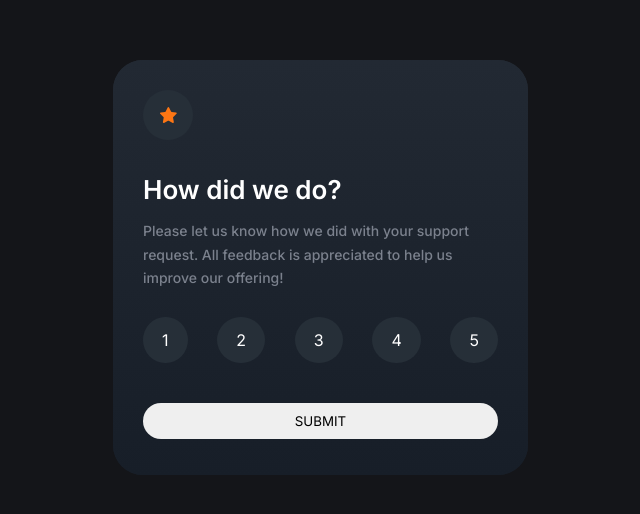
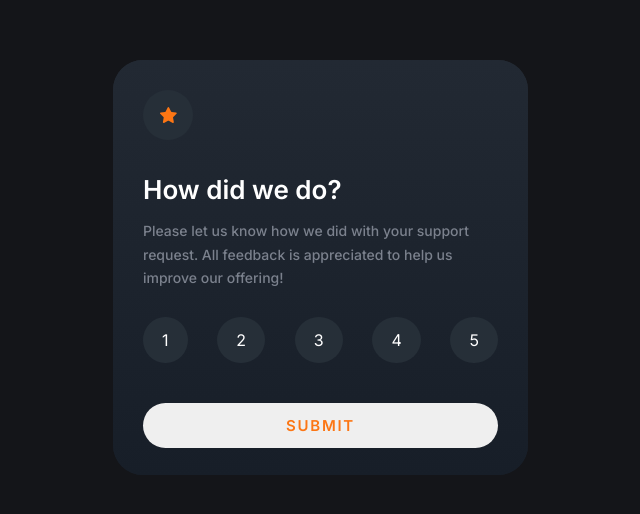
Before and after one commit to Lion-jan/challange2, a plain HTML site: page index.html in a window 1280 px wide. Shown: the part 140-654 px from the top of the page, without its empty margins (487-1127 px from the left). Drawn offline with Linux system fonts and the light colour scheme.

Commit message:
yana yangilik

```diff
--- a/index.html
+++ b/index.html
@@ -104,6 +104,13 @@
       padding: 10px;
       border-radius: 32px;
       border: none;
+      color: #FC7614;
+      font-family: Inter;
+      font-size: 15px;
+      font-style: normal;
+      font-weight: 700;
+      line-height: 169.5%;
+      letter-spacing: 1.725px;
 
     }
 
```
